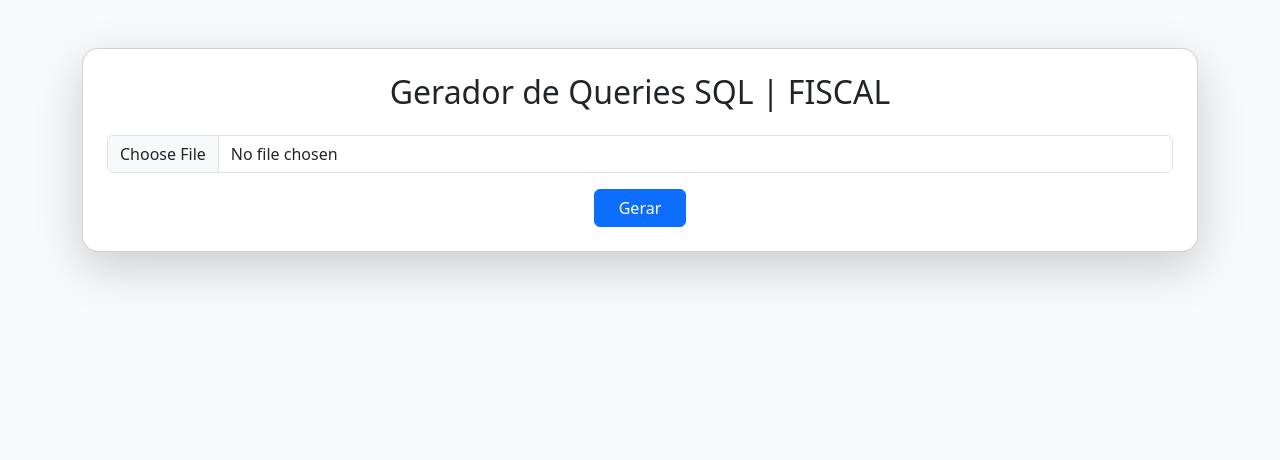
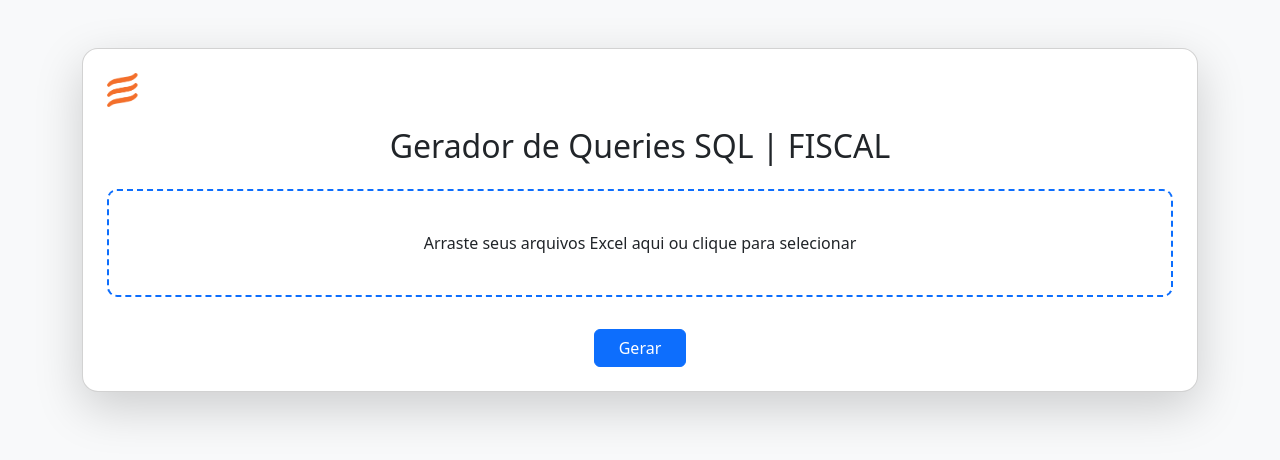
Before and after one commit to eliezermoraesss/query-excel-generator-flask-api, a Flask app: page / in a window 1280 px wide. Shown: the top 460 px of the page. Run offline with Flask 3, Linux system fonts and the light colour scheme.

Commit message:
feat: Adicionado multi dragzone para permitir multiplos arquivos

```diff
--- a/app.py
+++ b/app.py
@@ -23,7 +23,8 @@ mapping = {
     "NRO. ÚNICO": "NUNOTA",
     "CENTRO RESULTADO": "CODCENCUS",
     "VENDEDOR": "CODVEND",
-    "STATUS NF-E": "STATUSNFE"
+    "STATUS NF-E": "STATUSNFE",
+    "STATUS": "STATUSNFE",
 }
 
 # campos que precisam de TO_DATE
@@ -61,77 +62,75 @@ def too_large(e):
 
 @app.route("/query-generator/flask_queries/upload", methods=["POST"])
 def upload():
-    file = request.files.get("file")
-
-    if not file or file.filename == "":
+    files = request.files.getlist("file")  # vários arquivos
+    if not files or files[0].filename == "":
         return "Nenhum arquivo enviado", 400
 
-    if not allowed_file(file.filename):
-        return "Formato inválido! Envie apenas arquivos .xls ou .xlsx", 400
+    all_queries = []
 
-    filename = secure_filename(file.filename)
+    for file in files:
+        if not allowed_file(file.filename):
+            return f"Formato inválido no arquivo {file.filename}! Envie apenas .xls ou .xlsx", 400
 
-    try:
-        df = pd.read_excel(file)
-    except Exception as e:
-        return f"Erro ao ler o arquivo Excel: {e}", 400
+        try:
+            df = pd.read_excel(file)
+        except Exception as e:
+            return f"Erro ao ler o arquivo {file.filename}: {e}", 400
 
-    # normaliza colunas
-    normalized_columns = [c.strip().upper() for c in df.columns]
+        # normaliza colunas
+        normalized_columns = [c.strip().upper() for c in df.columns]
 
-    # verifica se pelo menos uma coluna do mapping + NUNOTA existem
-    if "NRO. ÚNICO" not in normalized_columns:
-        return "Arquivo fora do padrão necessário (coluna Nro. Único ausente)", 400
+        if "NRO. ÚNICO" not in normalized_columns:
+            return f"Arquivo {file.filename} fora do padrão necessário (coluna Nro. Único ausente)", 400
 
-    valid_cols = [c for c in normalized_columns if c in mapping]
-    if len(valid_cols) <= 1:  # só NUNOTA não basta
-        return "Arquivo fora do padrão necessário (colunas insuficientes)", 400
+        valid_cols = [c for c in normalized_columns if c in mapping]
+        if len(valid_cols) <= 1:
+            return f"Arquivo {file.filename} fora do padrão necessário (colunas insuficientes)", 400
 
-    queries = []
-    for _, row in df.iterrows():
-        set_clauses = []
-        nunota_value = None
+        queries = []
+        for _, row in df.iterrows():
+            set_clauses = []
+            nunota_value = None
 
-        for col in df.columns:
-            normalized = col.strip().upper()
-            if normalized in mapping:
-                field = mapping[normalized]
-                value = row[col]
+            for col in df.columns:
+                normalized = col.strip().upper()
+                if normalized in mapping:
+                    field = mapping[normalized]
+                    value = row[col]
 
-                if pd.isna(value):
-                    continue
+                    if pd.isna(value):
+                        continue
 
-                # pega o NUNOTA só para o WHERE
-                if field == "NUNOTA":
-                    nunota_value = int(value)
-                    continue
+                    if field == "NUNOTA":
+                        nunota_value = int(value)
+                        continue
 
-                # campos de data
-                if field in date_fields:
-                    clause = format_date(value, field)
-                # campos de texto
-                elif isinstance(value, str):
-                    if value.upper().strip() == "APROVADA":
-                        value = "A"
-                    clause = f"{field} = '{value}'"
-                # numéricos
-                else:
-                    clause = f"{field} = {value}"
+                    if field in date_fields:
+                        clause = format_date(value, field)
+                    elif isinstance(value, str):
+                        if value.upper().strip() == "APROVADA":
+                            value = "A"
+                        clause = f"{field} = '{value}'"
+                    else:
+                        clause = f"{field} = {value}"
 
-                set_clauses.append(clause)
+                    set_clauses.append(clause)
 
-        if nunota_value is None:
-            continue
+            if nunota_value is None:
+                continue
 
-        query = f"UPDATE TGFCAB SET {', '.join(set_clauses)} WHERE NUNOTA = {nunota_value};"
-        queries.append(query)
+            query = f"UPDATE TGFCAB SET {', '.join(set_clauses)} WHERE NUNOTA = {nunota_value};"
+            queries.append(query)
 
-    if not queries:
-        return "Arquivo fora do padrão necessário (nenhuma query gerada)", 400
+        if queries:
+            all_queries.append(f"-- Arquivo: {file.filename}")
+            all_queries.extend(queries)
 
-    session["sql_file"] = "\n".join(queries)
+    if not all_queries:
+        return "Nenhuma query gerada", 400
 
-    return render_template("result.html", queries=queries)
+    session["sql_file"] = "\n".join(all_queries)
+    return render_template("result.html", queries=all_queries)
 
 @app.route("/query-generator/flask_queries/download")
 def download_sql():
--- a/templates/index.html
+++ b/templates/index.html
@@ -4,18 +4,80 @@
     <meta charset="UTF-8">
     <title>Gerador de Queries</title>
     <link href="https://cdn.jsdelivr.net/npm/bootstrap@5.3.3/dist/css/bootstrap.min.css" rel="stylesheet">
+    <style>
+        .dropzone {
+            border: 2px dashed #0d6efd;
+            border-radius: 10px;
+            padding: 40px;
+            text-align: center;
+            cursor: pointer;
+            transition: background-color 0.2s ease-in-out;
+        }
+        .dropzone.dragover {
+            background-color: #e9f3ff;
+        }
+        .logo {
+            max-width: 200px;
+            margin-bottom: 20px;
+        }
+    </style>
 </head>
 <body class="bg-light">
     <div class="container py-5">
-        <div class="card shadow-lg p-4 rounded-4">
-            <h2 class="mb-4 text-center">Gerador de Queries SQL | FISCAL</h2>
-            <form action="/query-generator/flask_queries/upload" method="post" enctype="multipart/form-data" class="text-center">
-                <div class="mb-3">
-                    <input type="file" name="file" class="form-control" required>
+        <div class="card shadow-lg p-4 rounded-4 text-center">
+            <!-- Logo -->
+            <img src="{{ url_for('static', filename='Logo-Negativo.png') }}" alt="Logo Multfer" class="logo">
+
+            <h2 class="mb-4">Gerador de Queries SQL | FISCAL</h2>
+
+            <form action="/query-generator/flask_queries/upload" method="post" enctype="multipart/form-data" id="uploadForm">
+                <!-- Área de Drag & Drop -->
+                <div id="dropzone" class="dropzone mb-3">
+                    <p class="mb-0">Arraste seus arquivos Excel aqui ou clique para selecionar</p>
+                    <input type="file" name="file" id="fileInput" multiple required hidden>
                 </div>
+
+                <ul id="fileList" class="list-group mb-3"></ul>
+
                 <button type="submit" class="btn btn-primary px-4">Gerar</button>
             </form>
         </div>
     </div>
+
+    <script>
+        const dropzone = document.getElementById("dropzone");
+        const fileInput = document.getElementById("fileInput");
+        const fileList = document.getElementById("fileList");
+
+        dropzone.addEventListener("click", () => fileInput.click());
+
+        dropzone.addEventListener("dragover", (e) => {
+            e.preventDefault();
+            dropzone.classList.add("dragover");
+        });
+
+        dropzone.addEventListener("dragleave", () => {
+            dropzone.classList.remove("dragover");
+        });
+
+        dropzone.addEventListener("drop", (e) => {
+            e.preventDefault();
+            dropzone.classList.remove("dragover");
+            fileInput.files = e.dataTransfer.files;
+            updateFileList();
+        });
+
+        fileInput.addEventListener("change", updateFileList);
+
+        function updateFileList() {
+            fileList.innerHTML = "";
+            for (const file of fileInput.files) {
+                const li = document.createElement("li");
+                li.className = "list-group-item";
+                li.textContent = file.name;
+                fileList.appendChild(li);
+            }
+        }
+    </script>
 </body>
 </html>
```
Also changed, not shown: templates/result.html (+13 -5 lines), static/Logo-Negativo.png (added).
